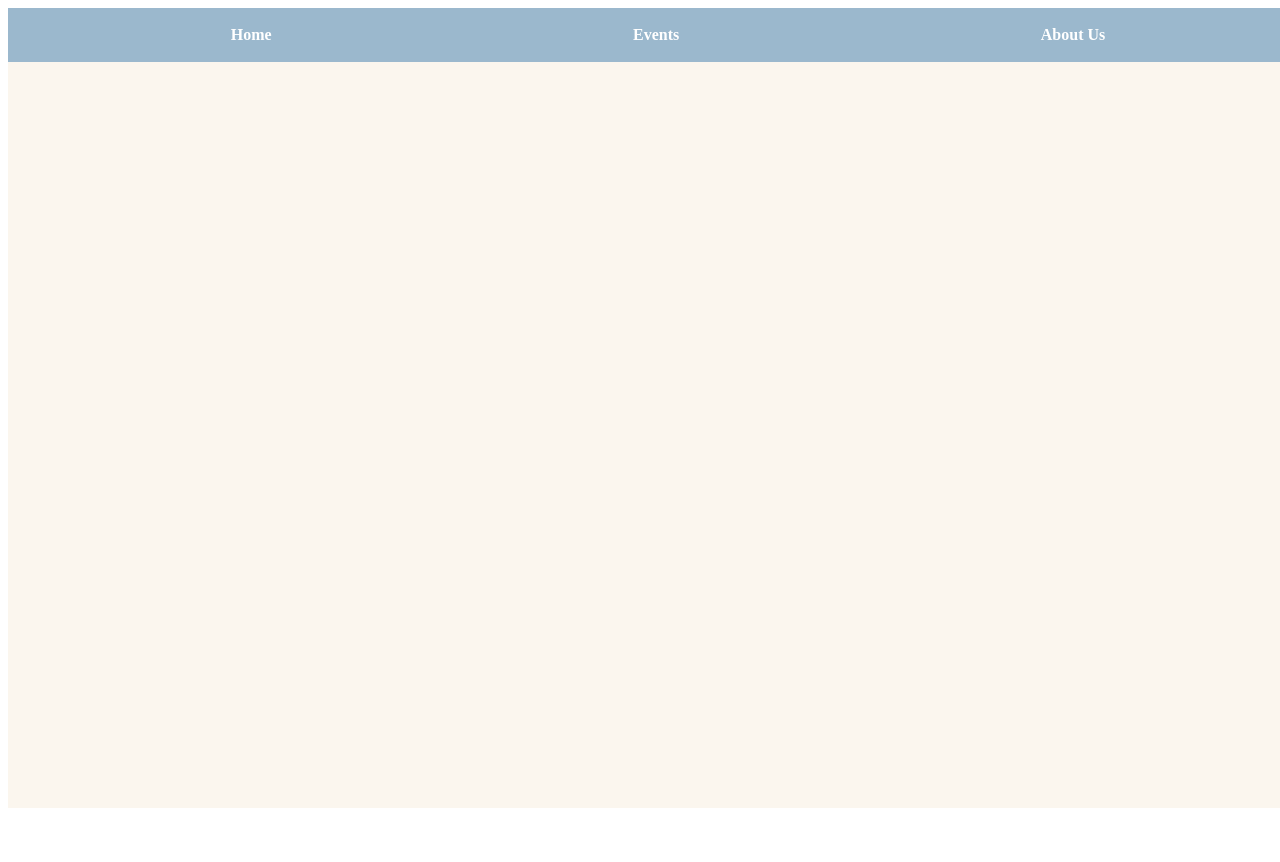
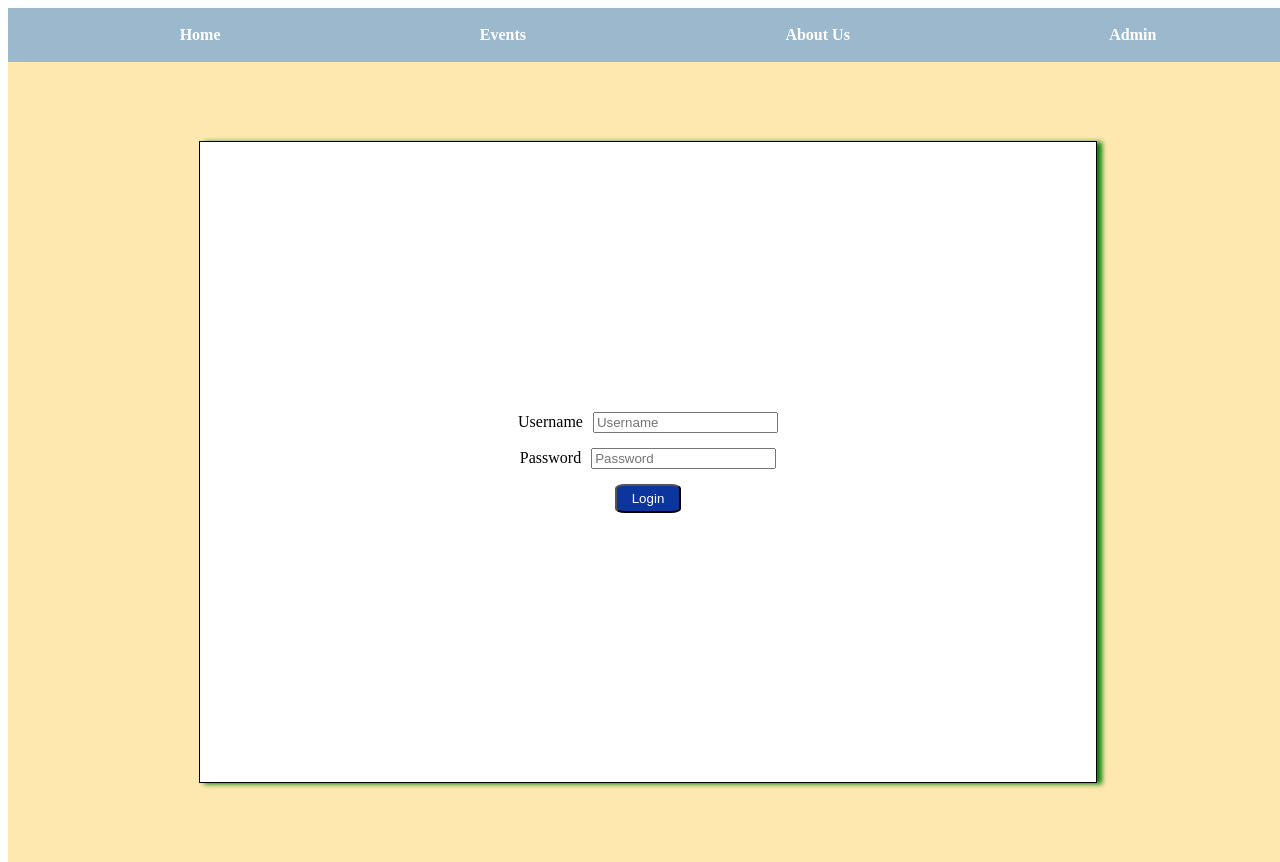
Before and after one commit to sidiBtr/CSCI480-project, a React (Vite) app in the folder frontend/: page /admin in a window 1280 px wide. Before the commit the page ends 816 px from the top, so only its background shows below. Built offline with nearby package versions, Linux system fonts and the light colour scheme.

Commit message:
login page

```diff
--- a/frontend/src/App.jsx
+++ b/frontend/src/App.jsx
@@ -5,6 +5,7 @@ import Navbar from './components/Navbar'
 import Home from './pages/Home'
 import EventCalender from './pages/EventCalender'
 import AboutUs from './pages/AboutUs'
+import Admin from './pages/Admin'
 
 function App() {
 
@@ -16,6 +17,7 @@ function App() {
           <Route path='/' element={<Home/>}/>
           <Route path='/aboutUs' element={<AboutUs/>}/>
           <Route path='/events' element={<EventCalender/>}/>
+          <Route path='/admin' element= {<Admin/>}/>
         </Routes>
       </Router>
     </div>
--- a/frontend/src/components/Navbar.jsx
+++ b/frontend/src/components/Navbar.jsx
@@ -15,6 +15,9 @@ export default function Navbar() {
            <Link to={'/aboutUs'}>
            <li>About Us</li>
            </Link>
+           <Link to={'/admin'}>
+           <li>Admin</li>
+           </Link>
         </ul>
       </nav>
   )
--- /dev/null
+++ b/frontend/src/pages/Admin.jsx
@@ -0,0 +1,20 @@
+import React from 'react'
+import './admin.css'
+
+export default function Admin() {
+  return (
+    <div className='admin-container'>
+      <form>
+        <div>
+            <label>Username</label>
+            <input type='text' id='username' required placeholder='Username'/>
+        </div>
+        <div>
+            <label>Password</label>
+            <input type='text' id='username' required placeholder='Password'/>
+        </div>
+        <button>Login</button>
+      </form>
+    </div>
+  )
+}
--- /dev/null
+++ b/frontend/src/pages/admin.css
@@ -0,0 +1,35 @@
+.admin-container {
+    width: 100vw;
+    height: 100vh;
+    display: flex;
+    align-items: center;
+    justify-content: center;
+    background-color: #FEE8B0;
+}
+form {
+    display: flex;
+    align-items: center;
+    justify-content: center;
+    flex-direction: column;
+    gap: 15px;
+    background: white;
+    border: 1px solid black;
+    width: 70%;
+    height: 80%;
+    box-shadow: 5px 1px 5px green;
+}
+label {
+    margin-right: 10px;
+}
+input {
+    outline: none;
+}
+button {
+    background: #0C359E;
+    color: white;
+    padding: 5px 15px;
+    border-radius: 15%;
+}
+button:hover {
+    background-color: chartreuse;
+}
```
